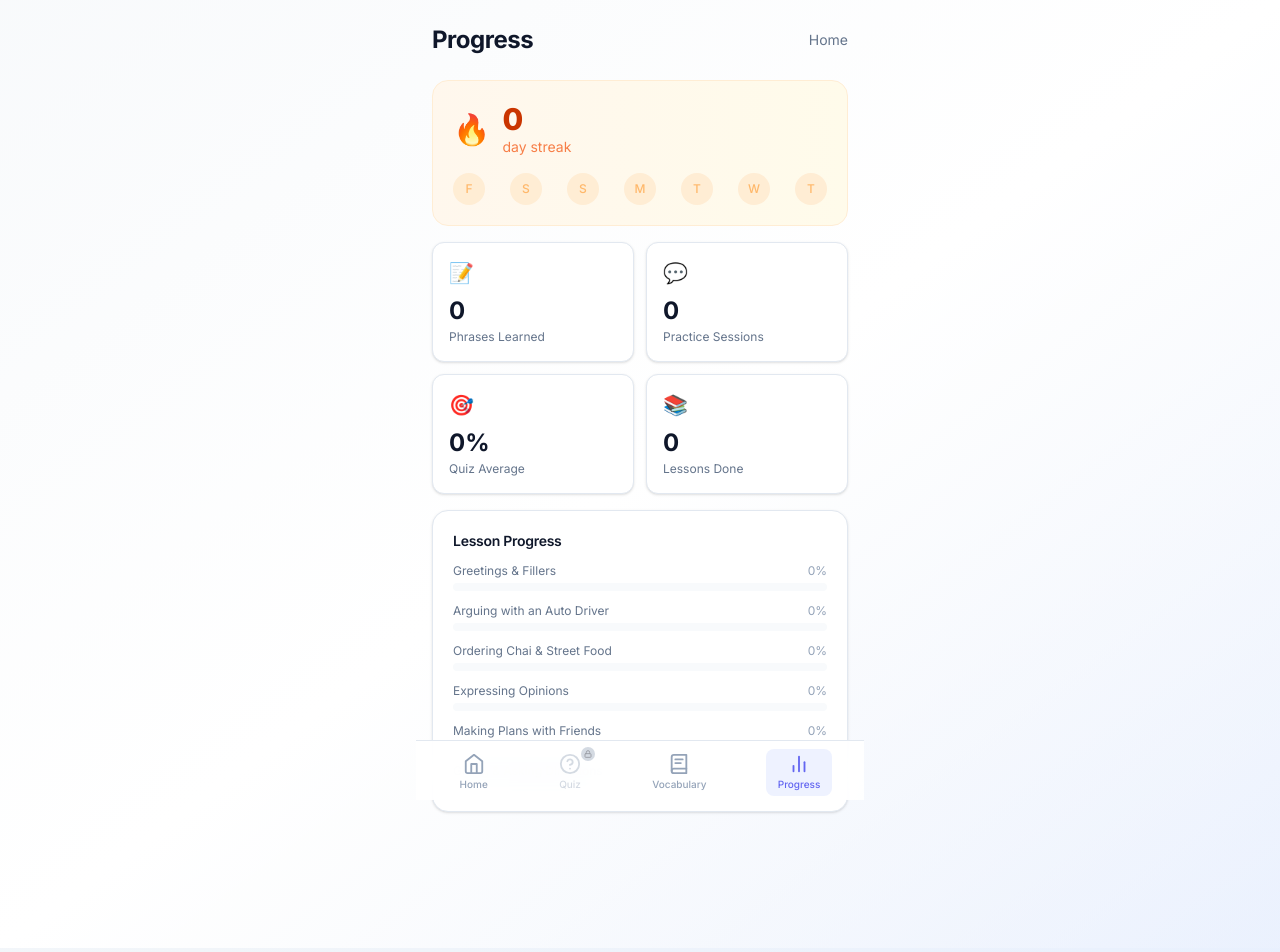
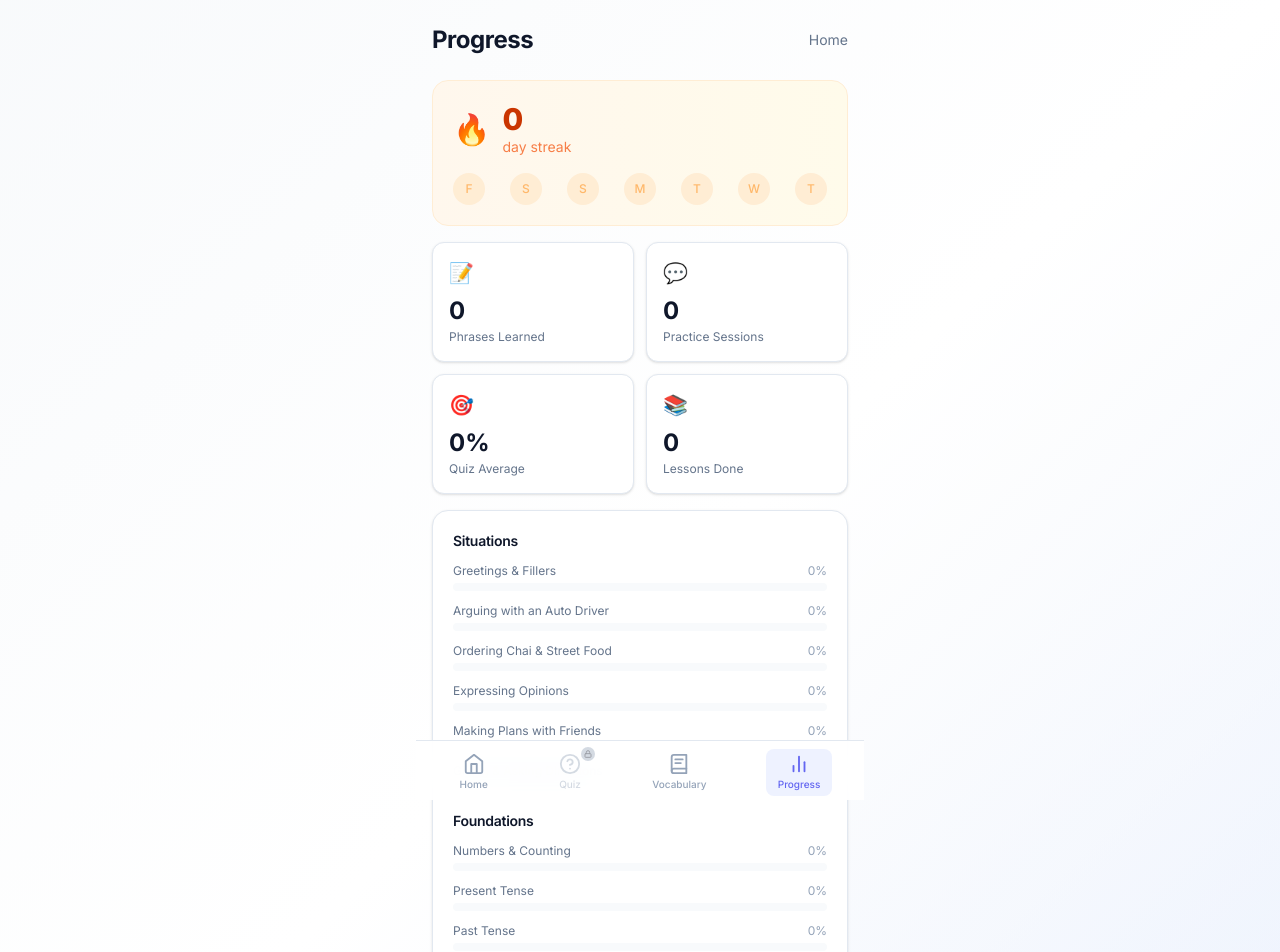
Before and after one commit to abhinav-kipper/learn-hindi, a Next.js app: page /progress in a window 1280 px wide. Shown: the top 952 px of the page. Built offline with nearby package versions, Linux system fonts and the light colour scheme.

Commit message:
fix: add sounds to vocab swipe/tap, sort known to bottom, smoother swipe physics

```diff
--- a/app/api/chat/route.ts
+++ b/app/api/chat/route.ts
@@ -1,13 +1,13 @@
 import { streamText } from 'ai'
 import { google } from '@ai-sdk/google'
 import { buildSystemPrompt } from '@/lib/system-prompt'
-import { getLessonById } from '@/lib/lessons'
+import { getAnyLessonById } from '@/lib/lessons'
 
 export async function POST(req: Request) {
   try {
     const { messages, lessonId } = await req.json()
 
-    const lesson = getLessonById(lessonId)
+    const lesson = getAnyLessonById(lessonId)
     if (!lesson) {
       return new Response('Lesson not found', { status: 404 })
     }
--- a/app/lessons/[id]/page.tsx
+++ b/app/lessons/[id]/page.tsx
@@ -2,8 +2,7 @@
 
 import { use } from 'react'
 import { notFound } from 'next/navigation'
-import { getLessonById } from '@/lib/lessons'
-import { getFoundationById } from '@/lib/foundations'
+import { getAnyLessonById } from '@/lib/lessons'
 import { LessonFlow } from '@/components/lesson-flow/lesson-flow'
 
 interface LessonPageProps {
@@ -12,7 +11,7 @@ interface LessonPageProps {
 
 export default function LessonPage({ params }: LessonPageProps) {
   const { id } = use(params)
-  const lesson = getLessonById(id) || getFoundationById(id)
+  const lesson = getAnyLessonById(id)
 
   if (!lesson) {
     notFound()
--- a/app/progress/page.tsx
+++ b/app/progress/page.tsx
@@ -6,7 +6,8 @@ import { useRouter } from 'next/navigation'
 import { getProgress } from '@/lib/progress'
 import { getQuizScores, getAverageQuizScore } from '@/lib/quiz'
 import { getReviewSessions } from '@/lib/review'
-import { getAllLessons } from '@/lib/lessons'
+import { getAllLessons, getAllContent } from '@/lib/lessons'
+import { getAllFoundations } from '@/lib/foundations'
 import { playSound } from '@/lib/sounds'
 
 interface Stats {
@@ -33,11 +34,13 @@ export default function ProgressPage() {
   useEffect(() => {
     const progress = getProgress()
     const lessons = getAllLessons()
+    const foundations = getAllFoundations()
+    const allContent = getAllContent()
     const quizScores = getQuizScores()
     const reviewSessions = getReviewSessions()
 
-    // Compute phrases learned (9 phrases per lesson average)
-    const completedLessons = lessons.filter(l => progress.completedLessons.includes(l.id))
+    // Compute phrases learned (from both situations and foundations)
+    const completedLessons = allContent.filter(l => progress.completedLessons.includes(l.id))
     const phrasesLearned = completedLessons.reduce((sum, l) => sum + l.phrases.length, 0)
 
     setStats({
@@ -107,6 +110,7 @@ export default function ProgressPage() {
   }
 
   const lessons = getAllLessons()
+  const foundations = getAllFoundations()
   const dayLabels = ['M', 'T', 'W', 'T', 'F', 'S', 'S']
   const today = new Date().getDay()
   const reorderedLabels = [...Array(7)].map((_, i) => {
@@ -169,7 +173,7 @@ export default function ProgressPage() {
           transition={{ delay: 0.3 }}
           className="bg-[var(--bg-surface)] rounded-2xl p-5 border border-[var(--border)] shadow-sm mb-4"
         >
-          <h3 className="text-sm font-semibold text-[var(--text-primary)] mb-3">Lesson Progress</h3>
+          <h3 className="text-sm font-semibold text-[var(--text-primary)] mb-3">Situations</h3>
           <div className="space-y-3">
             {lessons.map((lesson) => {
               const isComplete = stats && getProgress().completedLessons.includes(lesson.id)
@@ -186,6 +190,31 @@ export default function ProgressPage() {
                       transition={{ duration: 0.8, delay: 0.4 }}
                       className={`h-full rounded-full ${
                         isComplete ? 'bg-gradient-to-r from-emerald-400 to-teal-500' : 'bg-[var(--border)]'
+                      }`}
+                    />
+                  </div>
+                </div>
+              )
+            })}
+          </div>
+
+          <h3 className="text-sm font-semibold text-[var(--text-primary)] mt-5 mb-3">Foundations</h3>
+          <div className="space-y-3">
+            {foundations.map((lesson) => {
+              const isComplete = stats && getProgress().completedLessons.includes(lesson.id)
+              return (
+                <div key={lesson.id}>
+                  <div className="flex justify-between text-xs mb-1">
+                    <span className="text-[var(--text-secondary)] truncate mr-2">{lesson.title}</span>
+                    <span className="text-[var(--text-tertiary)]">{isComplete ? '100%' : '0%'}</span>
+                  </div>
+                  <div className="w-full h-2 bg-[var(--bg-elevated)] rounded-full overflow-hidden">
+                    <motion.div
+                      initial={{ width: 0 }}
+                      animate={{ width: isComplete ? '100%' : '0%' }}
+                      transition={{ duration: 0.8, delay: 0.4 }}
+                      className={`h-full rounded-full ${
+                        isComplete ? 'bg-gradient-to-r from-violet-400 to-indigo-500' : 'bg-[var(--border)]'
                       }`}
                     />
                   </div>
--- a/app/vocabulary/[category]/page.tsx
+++ b/app/vocabulary/[category]/page.tsx
@@ -1,11 +1,12 @@
 'use client'
 
-import { useEffect, useState, useCallback } from 'react'
+import { useEffect, useState, useCallback, useMemo } from 'react'
 import { useParams, useRouter } from 'next/navigation'
 import { motion, AnimatePresence, useMotionValue, useTransform, PanInfo } from 'framer-motion'
 import { getCategory, markWordLearned, isWordLearned, VocabWord, VocabCategory } from '@/lib/vocabulary'
 import { getVocabKnown, getVocabReview, addVocabKnown, addVocabReview, removeVocabKnown, removeVocabReview } from '@/lib/vocab-review'
 import { ReadAloudButton } from '@/components/read-aloud-button'
+import { playSound } from '@/lib/sounds'
 
 export default function CategoryPage() {
   const params = useParams()
@@ -45,6 +46,7 @@ export default function CategoryPage() {
       setFlippedCard(null)
     } else {
       setFlippedCard(word.hindi)
+      playSound('pop')
       // Mark as learned on first tap
       if (!learnedSet.has(word.hindi)) {
         markWordLearned(categoryId, word.hindi)
@@ -54,6 +56,7 @@ export default function CategoryPage() {
   }
 
   const handleSwipeRight = useCallback((word: VocabWord) => {
+    playSound('correct')
     // Mark as known
     addVocabKnown(word.hindi)
     removeVocabReview(word.hindi)
@@ -71,6 +74,7 @@ export default function CategoryPage() {
   }, [categoryId, learnedSet])
 
   const handleSwipeLeft = useCallback((word: VocabWord) => {
+    playSound('swipe')
     // Mark for review
     addVocabReview(word.hindi)
     removeVocabKnown(word.hindi)
@@ -97,6 +101,15 @@ export default function CategoryPage() {
 
   const learnedCount = learnedSet.size
   const totalCount = category.words.length
+
+  // Sort: unknown/review words first, known words at bottom
+  const sortedWords = useMemo(() => {
+    return [...category.words].sort((a, b) => {
+      const aKnown = knownSet.has(a.hindi) ? 1 : 0
+      const bKnown = knownSet.has(b.hindi) ? 1 : 0
+      return aKnown - bKnown
+    })
+  }, [category.words, knownSet])
 
   return (
     <div className="max-w-md mx-auto px-4 py-6 pb-24">
@@ -138,7 +151,8 @@ export default function CategoryPage() {
 
       {/* Word Cards */}
       <div className="space-y-3">
-        {category.words.map((word, index) => (
+        <AnimatePresence mode="popLayout">
+          {sortedWords.map((word, index) => (
             <SwipeableWordCard
               key={word.hindi}
               word={word}
@@ -151,6 +165,7 @@ export default function CategoryPage() {
               onSwipeLeft={handleSwipeLeft}
             />
           ))}
+        </AnimatePresence>
       </div>
     </div>
   )
@@ -190,15 +205,19 @@ function SwipeableWordCard({
 
   return (
     <motion.div
+      layout
       initial={{ opacity: 0, y: 20 }}
       animate={{ opacity: 1, y: 0 }}
-      transition={{ delay: index * 0.04 }}
+      exit={{ opacity: 0, x: 100 }}
+      transition={{ layout: { type: 'spring', stiffness: 400, damping: 30 }, delay: Math.min(index * 0.02, 0.3) }}
     >
       <motion.div
         style={{ x }}
         drag="x"
         dragConstraints={{ left: 0, right: 0 }}
-        dragElastic={0.5}
+        dragElastic={0.15}
+        dragMomentum={false}
+        dragTransition={{ bounceStiffness: 600, bounceDamping: 30 }}
         onDragEnd={handleDragEnd}
         onClick={() => onTap(word)}
         className={`relative bg-[var(--bg-surface)] rounded-xl border transition-all duration-200 cursor-pointer overflow-hidden ${
--- a/lib/lessons.ts
+++ b/lib/lessons.ts
@@ -1,4 +1,5 @@
 import { Lesson } from '@/types/lesson'
+import { getFoundationById, getAllFoundations } from '@/lib/foundations'
 
 import greetings from '@/content/lessons/01-greetings.json'
 import autoNegotiation from '@/content/lessons/02-auto-negotiation.json'
@@ -27,3 +28,13 @@ export function getLessonById(id: string): Lesson | undefined {
 export function getLessonIds(): string[] {
   return lessons.map((lesson) => lesson.id)
 }
+
+/** Get any lesson by ID — checks both situation lessons and foundations */
+export function getAnyLessonById(id: string): Lesson | undefined {
+  return getLessonById(id) || getFoundationById(id)
+}
+
+/** Get all content — both situation lessons and foundations combined */
+export function getAllContent(): Lesson[] {
+  return [...lessons, ...getAllFoundations()]
+}
--- a/lib/quiz.ts
+++ b/lib/quiz.ts
@@ -1,5 +1,5 @@
 import { QuizQuestion, QuizAnswer, QuizType } from '@/types/quiz'
-import { getAllLessons } from '@/lib/lessons'
+import { getAllContent } from '@/lib/lessons'
 import { Phrase } from '@/types/lesson'
 
 function shuffle<T>(array: T[]): T[] {
@@ -27,7 +27,7 @@ interface PhraseWithMeta {
 }
 
 function getAllPhrases(lessonIds?: string[]): PhraseWithMeta[] {
-  const lessons = getAllLessons()
+  const lessons = getAllContent()
   const filtered = lessonIds
     ? lessons.filter(l => lessonIds.includes(l.id))
     : lessons
--- a/lib/review.ts
+++ b/lib/review.ts
@@ -1,5 +1,5 @@
 import { Phrase } from '@/types/lesson'
-import { getAllLessons } from '@/lib/lessons'
+import { getAllContent } from '@/lib/lessons'
 import { getProgress } from '@/lib/progress'
 
 export interface ReviewPhrase {
@@ -54,7 +54,7 @@ export function markReviewed(phraseId: string, correct: boolean): void {
 
 export function getReviewPhrases(count: number): ReviewPhrase[] {
   const progress = getProgress()
-  const lessons = getAllLessons()
+  const lessons = getAllContent()
   const completedLessons = lessons.filter(l => progress.completedLessons.includes(l.id))
 
   if (completedLessons.length === 0) {
```
Lines whose indentation alone changed are shown as unchanged.
